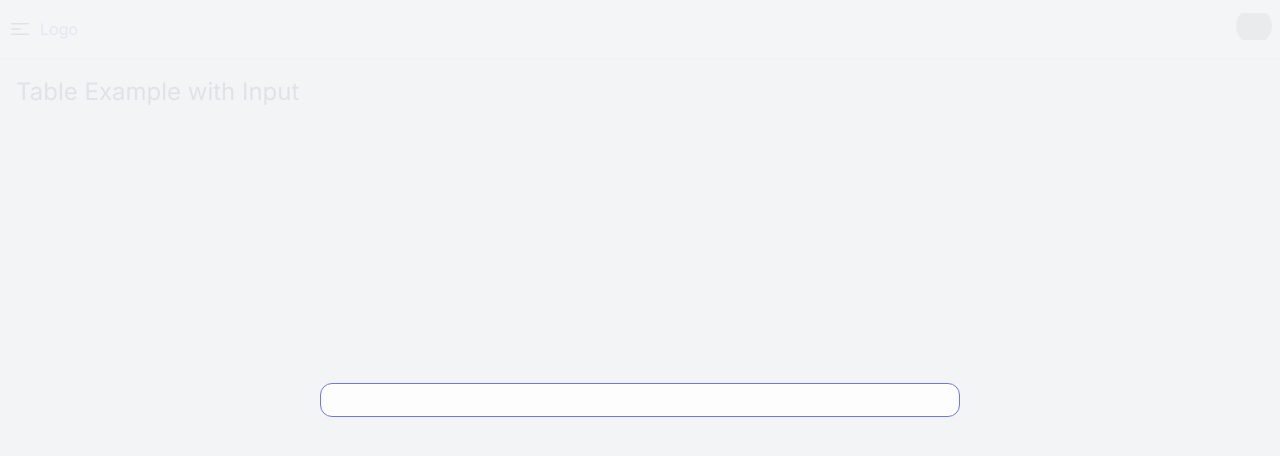
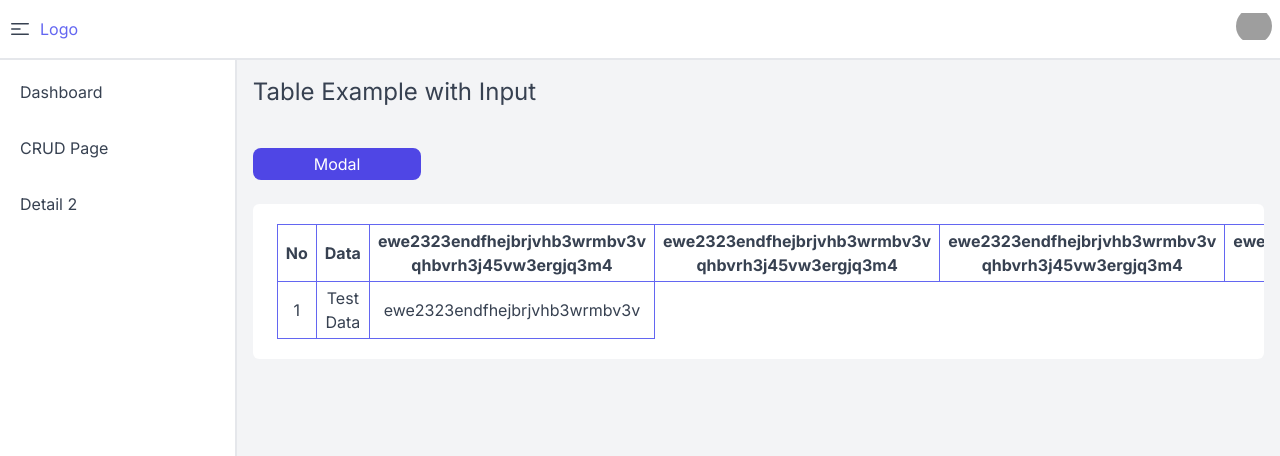
Before and after one commit to fadilkun45/auth-nextjs, a Next.js app: page /dashboard/crud in a window 1280 px wide. Shown: the top 456 px of the page. Built offline with nearby package versions, Linux system fonts and the light colour scheme; grey boxes are pictures that could not be loaded.

Commit message:
dev: checkpoint

```diff
--- a/src/app/dashboard/crud/modal.tsx
+++ b/src/app/dashboard/crud/modal.tsx
@@ -7,14 +7,35 @@ export interface ModalProps {
 }
 
 
-const Modal = ({hideModal, showModal, parseData}: ModalProps) => {
-  return (
-    <div className='h-screen w-full z-2 absolute left-0 top-0 flex justify-center items-center bg-gray-100 opacity-90'>
-        <div className="bg-white w-3/6 h-auto py-4 rounded-xl border-indigo-500 border text-black">
+const Modal = ({ hideModal, showModal, parseData }: ModalProps) => {
+    return (
+        showModal &&
+        <div className='h-screen w-full z-0 absolute left-0 top-0 flex justify-center items-center'>
+            <div className="w-full h-full  bg-gray-100 opacity-90" onClick={hideModal}></div>
+
+            <div className="bg-white opacity-100 w-3/6 h-auto p-4 rounded-lg border-indigo-500 border text-black z-20 absolute cursor-default">
+                <h1 className='text-xl font-bold'>Tambah Data</h1>
+                <hr className='border-gray-500 mb-3 mt-1' />
+                <div className="border border-indigo-500 px-4 py-4 rounded-md mt-4">
+                    <label htmlFor="nama" className='mb-1 block'>Nama</label>
+                    <input id='nama' className='border  outline-none w-full rounded-md px-3 py-2 text-sm text-gray-500 border-indigo-500 focus:border-indigo-400' />
+                </div>
+                <div className="border border-indigo-500 px-4 py-4 rounded-md mt-4">
+                    <label htmlFor="nama" className='mb-1 block'>Username</label>
+                    <input id='nama' className='border  outline-none w-full rounded-md px-3 py-2 text-sm text-gray-500 border-indigo-500 focus:border-indigo-400' />
+                </div>
+                <button
+                    type="submit"
+                    className="w-full block bg-indigo-500 hover:bg-indigo-400 focus:bg-indigo-400 text-white font-semibold rounded-lg
+            px-4 py-3 mt-6"
+            onClick={parseData}
+                >
+                    Log In
+                </button>
+            </div>
 
         </div>
-    </div>
-  )
+    )
 }
 
 export default Modal
--- a/src/app/dashboard/crud/page.tsx
+++ b/src/app/dashboard/crud/page.tsx
@@ -1,15 +1,40 @@
 'use client'
-import React, {useState} from 'react'
+import React, { useState } from 'react'
 import Modal from './modal'
 
 
 const Page = () => {
-    const [modalAdd, setModalAdd] = useState(true)
+  const [modalAdd, setModalAdd] = useState(false)
 
   return (
-    <div className='flex'>
-        <Modal showModal={modalAdd} hideModal={() => setModalAdd(!modalAdd)} />
-        <h1 className="text-2xl">Table Example with Input</h1>
+    <div className='flex flex-col'>
+      <Modal showModal={modalAdd} hideModal={() => setModalAdd(!modalAdd)} />
+      <h1 className="text-2xl">Table Example with Input</h1>
+      <button onClick={() => setModalAdd(true)} className='bg-indigo-600 text-white w-1/6 mt-10 rounded-lg px-4 py-1'>Modal</button>
+      <div className="bg-white px-6 py-5 min-w-full mt-6 overflow-auto rounded-md" >
+        <table >
+          <thead>
+            <tr>
+              <th className='border border-indigo-500 text-center px-2 py-1'>No</th>
+              <th className='border border-indigo-500 text-center px-2 py-1'>Data</th>
+              <th className='border border-indigo-500 text-center px-2 py-1'>ewe2323endfhejbrjvhb3wrmbv3v qhbvrh3j45vw3ergjq3m4</th>
+              <th className='border border-indigo-500 text-center px-2 py-1'>ewe2323endfhejbrjvhb3wrmbv3v qhbvrh3j45vw3ergjq3m4</th>
+              <th className='border border-indigo-500 text-center px-2 py-1'>ewe2323endfhejbrjvhb3wrmbv3v qhbvrh3j45vw3ergjq3m4</th>
+              <th className='border border-indigo-500 text-center px-2 py-1'>ewe2323endfhejbrjvhb3wrmbv3v qhbvrh3j45vw3ergjq3m4</th>
+              <th className='border border-indigo-500 text-center px-2 py-1'>ewe2323endfhejbrjvhb3wrmbv3v qhbvrh3j45vw3ergjq3m4</th>
+              <th className='border border-indigo-500 text-center px-2 py-1'>ewe2323endfhejbrjvhb3wrmbv3v qhbvrh3j45vw3ergjq3m4</th>
+            </tr>
+          </thead>
+          <tbody>
+            <tr>
+              <td className="border border-indigo-500 text-center px-2 py-1">1</td>
+              <td className="border border-indigo-500 text-center px-2 py-1">Test Data</td>
+              <td className="border border-indigo-500 text-center px-2 py-1">ewe2323endfhejbrjvhb3wrmbv3v</td>
+            </tr>
+        </tbody>
+        </table>
+
+      </div>
 
     </div>
   )
--- a/src/app/dashboard/layout.tsx
+++ b/src/app/dashboard/layout.tsx
@@ -4,7 +4,7 @@ import Sidebar from '@/components/layout/sidebar'
 import React, { ReactNode, useState } from 'react'
 
 const Layout = ({ children }: { children: ReactNode }) => {
-  const [toggleMenu, setToggleMenu] = useState(false)
+  const [toggleMenu, setToggleMenu] = useState(true)
 
   return (
     <main className="w-full overflow-hidden h-screen bg-gray-100 text-gray-700" >
--- a/src/components/layout/sidebar.tsx
+++ b/src/components/layout/sidebar.tsx
@@ -18,10 +18,12 @@ const Sidebar = ({showSidebar}: {showSidebar: boolean}) => {
         }
     ]
 
+    console.log(showSidebar)
+
     return (
         <aside
-            className="flex absolute w-full transition  md:static md:w-72 flex-col space-y-2 border-r-2 border-gray-200 bg-white p-2"
-            style={{ height: "90.5vh" , display: showSidebar ? "" : "none"}}
+            className={` ${showSidebar ? "hidden md:flex" : "flex md:hidden"} absolute w-full transition  md:static md:w-72 flex-col space-y-2 border-r-2 border-gray-200 bg-white p-2`}
+            style={{ height: "90.5vh" }}
         >
            {
             menuItem?.map((x, index) => (
```
